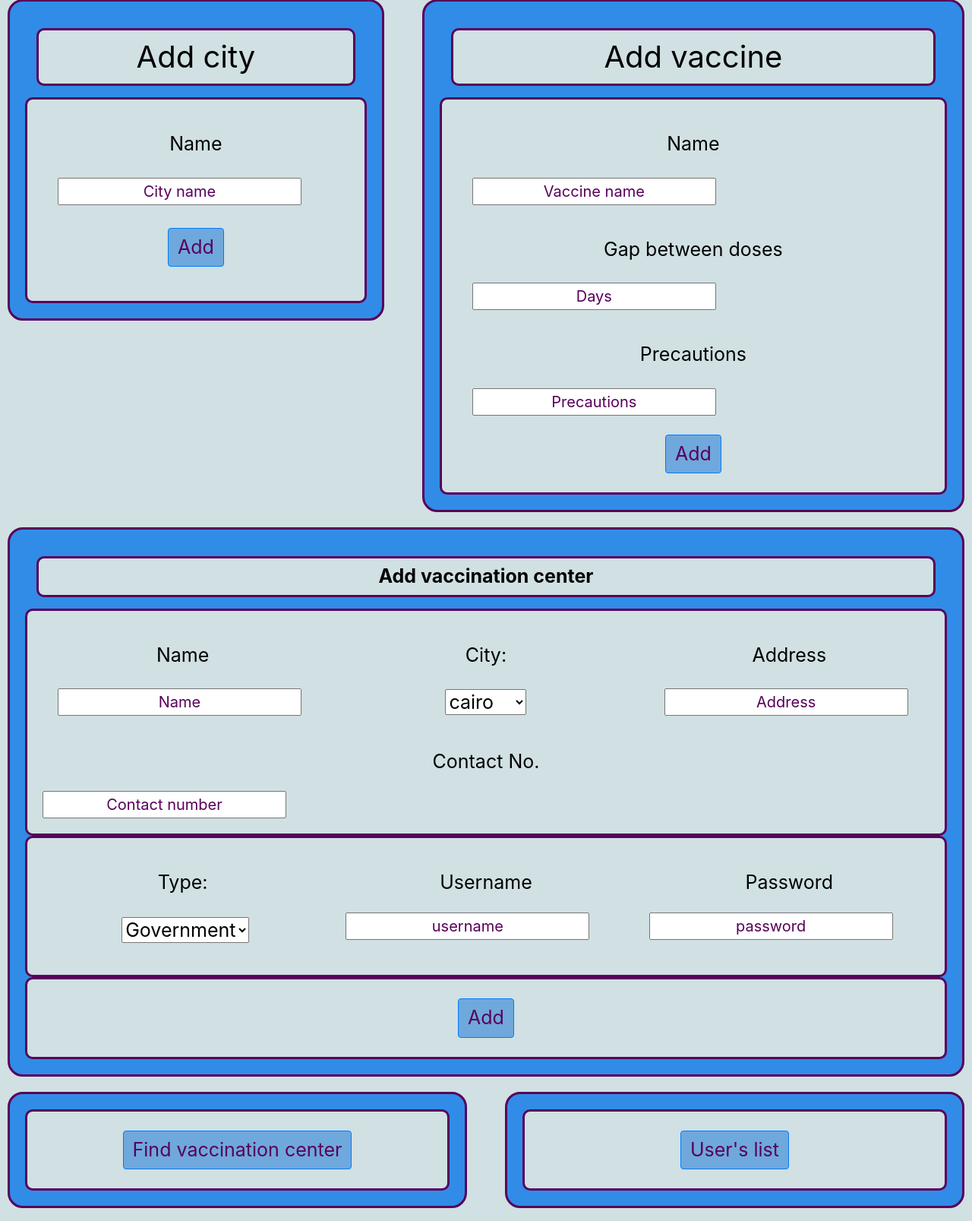
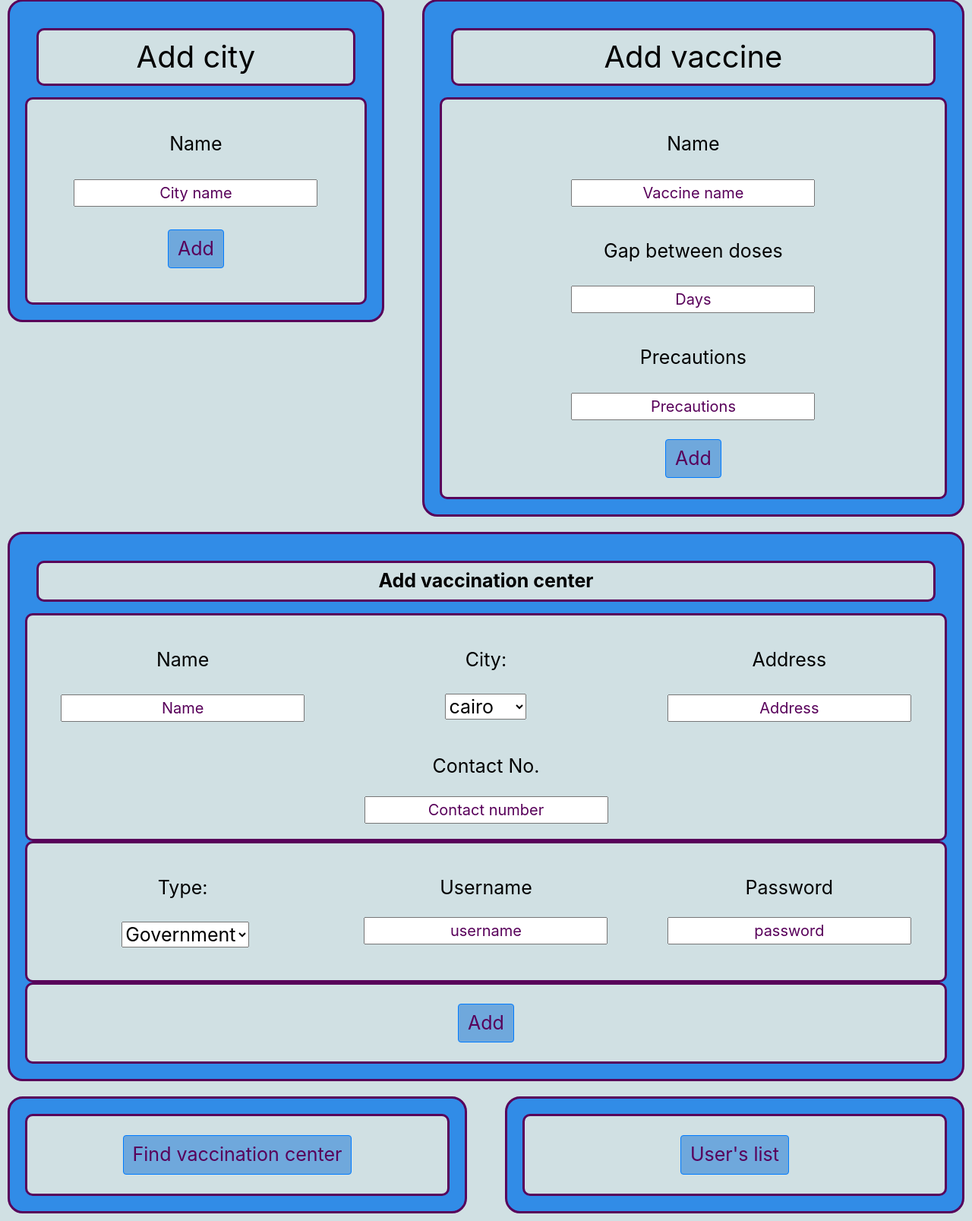
Before and after one commit to SIGMazer/Vaccination-Center, a PHP site: page /View/admin_panel.php in a window 1280 px wide. Shown: the part 133-1740 px from the top of the page at 76% size. Run offline with PHP 8.4, Linux system fonts and the light colour scheme.

Commit message:
centralized input field

```diff
--- a/View/Css/Style_sheet.css
+++ b/View/Css/Style_sheet.css
@@ -5,7 +5,6 @@ input::placeholder{
 
 input{
     text-align: center;
-    display: grid;
     font-size: 20px;
 }
 
@@ -68,7 +67,7 @@ p{
 .card-head::marker{
     background-color: #638d8e;
 }
-.centeralize-button{
+.centralize-button{
     text-align: center;
 }
 p-head{
```
